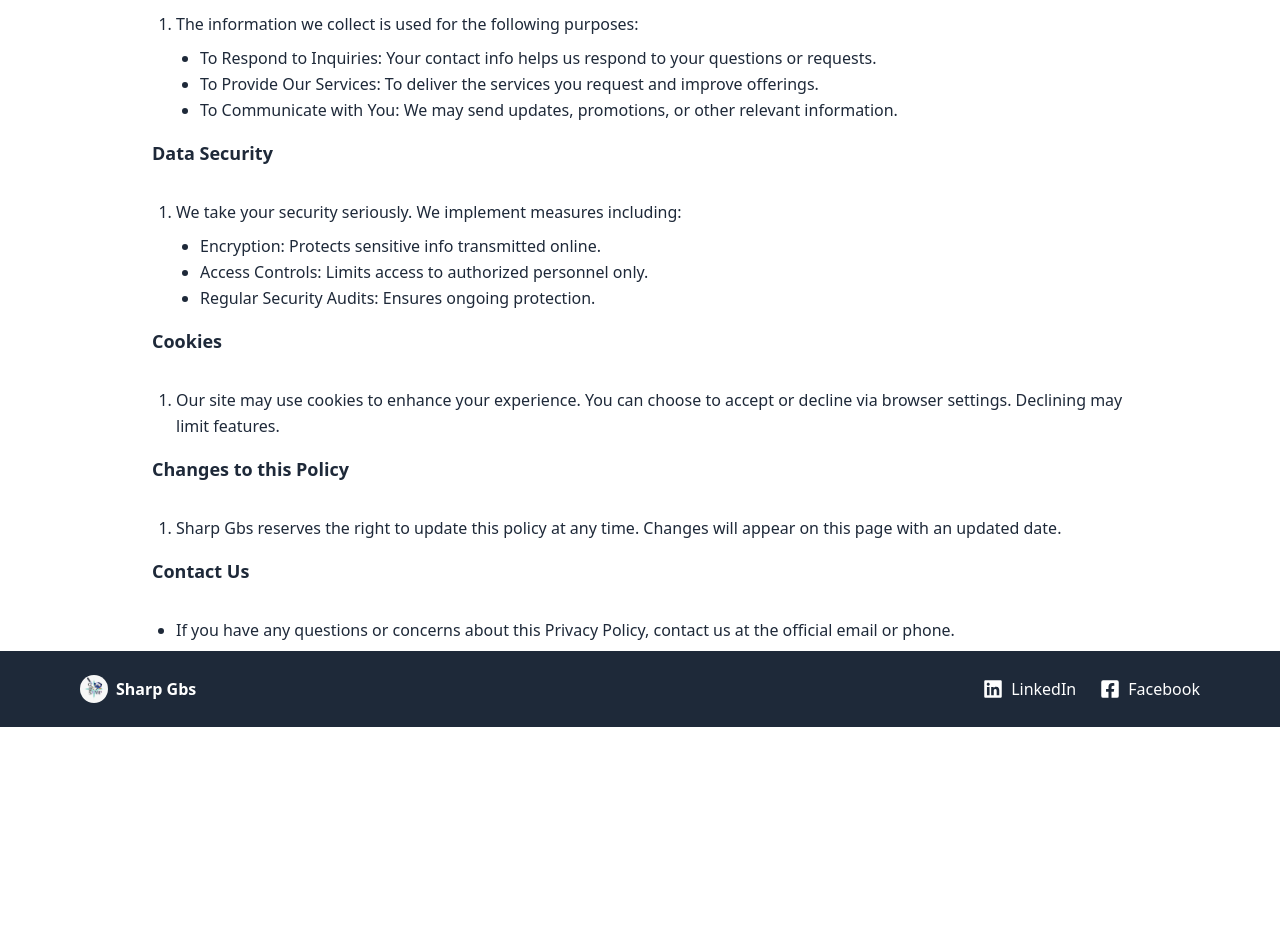
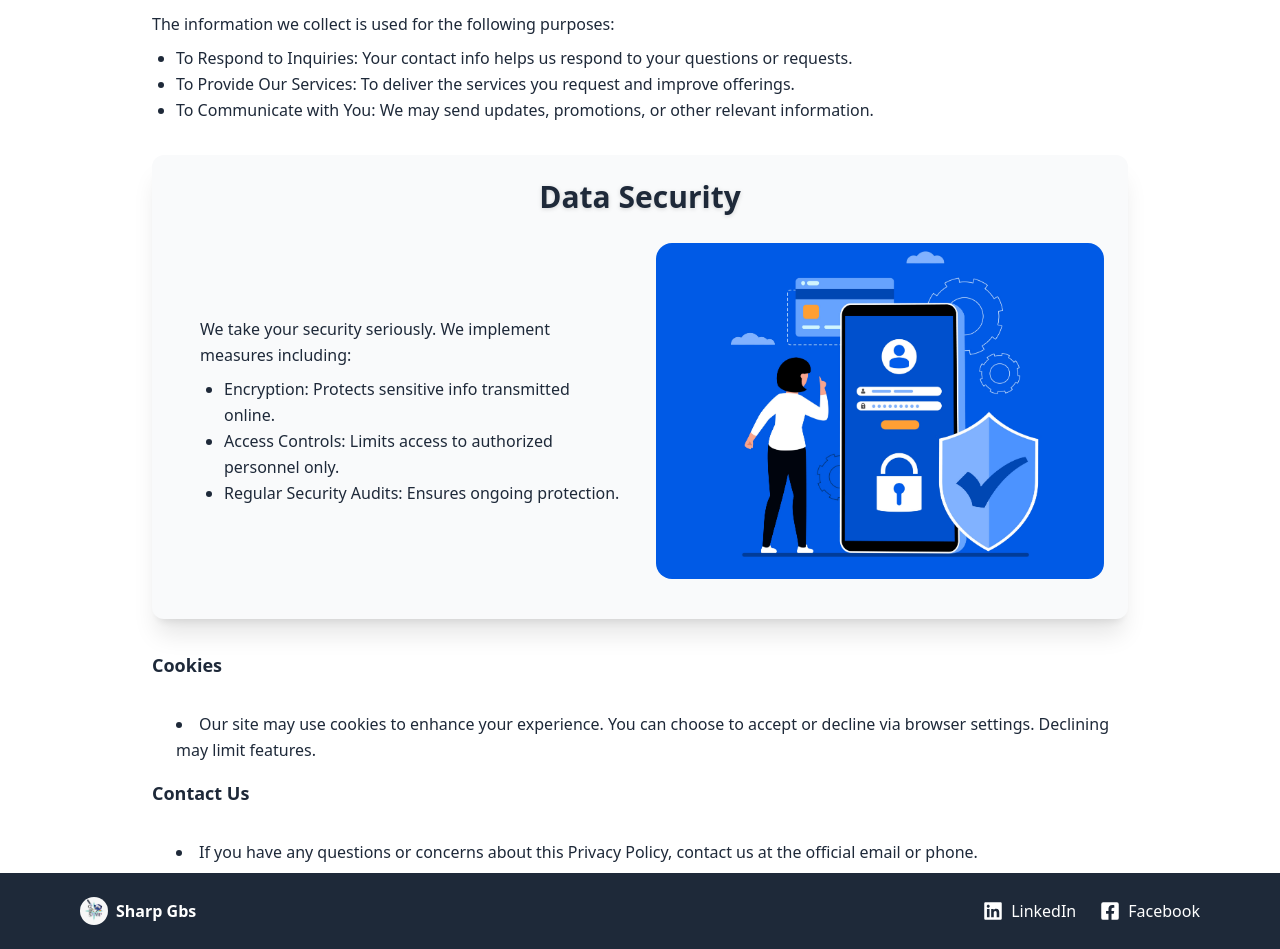
Before and after one commit to samp1uran/Sharp-Gbs, a React (Vite) app: page /privacy in a window 1280 px wide. Shown: the part 600-1549 px from the top of the page. Before the commit the page ends 1327 px from the top, so only its background shows below. Built offline with nearby package versions, Linux system fonts and the light colour scheme.

Commit message:
Added more images

```diff
--- a/src/components/About.jsx
+++ b/src/components/About.jsx
@@ -11,17 +11,19 @@ const About = () => {
         <div className="space-y-8">
           <h1 className="text-4xl font-bold text-gray-900">About Us:</h1>
           <section className="bg-gray-50 p-6 rounded-xl shadow-xl">
-            <h2 className="text-center text-3xl text-gray-800 drop-shadow-sm font-bold mb-5">
+            <h2 className="text-center text-3xl text-gray-800 drop-shadow-sm font-bold mb-7">
               Sharp Gbs
             </h2>
             <div className="flex flex-col md:flex-row items-center justify-between gap-8">
               <p className="md:w-1/2 text-lg text-gray-700 leading-relaxed">
-                We are more than just a freelancing company. We are your
-                dedicated partner in navigating the complexities of modern
-                business. Founded on the principles of integrity, excellence,
-                and innovation, we specialize in providing a diverse range of
-                professional services designed to empower businesses of all
-                sizes.
+                We are more than just a freelancing company — we are your
+                strategic partner in navigating the complexities of the modern
+                business landscape. Built on the foundational principles of
+                integrity, excellence, and innovation, we are committed to
+                delivering value-driven solutions that go beyond expectations.
+                 With us, you gain not just a service
+                provider — but a trusted ally dedicated to your long-term
+                success.
               </p>
               <div className="rounded-xl  transition-normal duration-400 hover:scale-105">
                 <Image src="/success.webp" alt="Sharp Gbs" obj="contain" />
--- a/src/components/Home.jsx
+++ b/src/components/Home.jsx
@@ -2,7 +2,8 @@ import AnimatedPage from "./AnimatedPage";
 import Image from "./Image";
 import ServicesGrid from "./ServicesGrid";
 import Testimonials from "./Testimonals";
-
+import { Button } from "@mui/material";
+import { Link } from "react-router-dom";
 export default function Home() {
   return (
     <AnimatedPage>
@@ -72,6 +73,20 @@ export default function Home() {
               newsletter for the latest updates, tips, and insights to help your
               business thrive.
             </p>
+            <div className="text-center pt-8">
+          <h3 className="text-2xl font-semibold mb-2">
+            🚀 Let’s Elevate Your Brand
+          </h3>
+          <p className="text-gray-700 mb-4">
+            Create compelling, consistent content that builds trust and drives
+            results. Reach out today!
+          </p>
+          <Link to="/contact">
+            <Button variant="contained" className="!bg-gray-800">
+              Contact
+            </Button>
+          </Link>
+        </div>
           </section>
         </div>
       </main>
--- a/src/components/Privacy.jsx
+++ b/src/components/Privacy.jsx
@@ -1,5 +1,5 @@
 import AnimatedPage from "./AnimatedPage";
-
+import Image from "./Image";
 const Privacy = () => {
   return (
     <AnimatedPage>
@@ -40,9 +40,8 @@ const Privacy = () => {
             </li>
           </ol>
 
-          <h3 className="text-lg font-semibold mt-4">Use of Information</h3>
-          <ol className="list-decimal pl-6 mb-4">
-            <li>
+          <h3 className="text-lg font-semibold mt-2">Use of Information</h3>
+            <div>
               The information we collect is used for the following purposes:
               <ul className="list-disc pl-6 mt-2">
                 <li>
@@ -58,47 +57,46 @@ const Privacy = () => {
                   other relevant information.
                 </li>
               </ul>
-            </li>
-          </ol>
+            </div>
 
-          <h3 className="text-lg font-semibold mt-4">Data Security</h3>
-          <ol className="list-decimal pl-6 mb-4">
-            <li>
-              We take your security seriously. We implement measures including:
-              <ul className="list-disc pl-6 mt-2">
-                <li>Encryption: Protects sensitive info transmitted online.</li>
-                <li>
-                  Access Controls: Limits access to authorized personnel only.
-                </li>
-                <li>Regular Security Audits: Ensures ongoing protection.</li>
-              </ul>
-            </li>
-          </ol>
-
-          <h3 className="text-lg font-semibold mt-4">Cookies</h3>
-          <ol className="list-decimal pl-6 mb-4">
-            <li>
+          <section className="bg-gray-50 p-6 rounded-xl shadow-xl" data-aos="fade-up">
+            <h2 className="text-center text-3xl text-gray-800 drop-shadow-sm font-bold mb-7">
+              Data Security
+            </h2>
+            <div className="flex flex-col md:flex-row items-center justify-between gap-8">
+                <div className="list-decimal pl-6 mb-4">
+                  We take your security seriously. We implement measures
+                  including:
+                  <ul className="list-disc pl-6 mt-2">
+                    <li>
+                      Encryption: Protects sensitive info transmitted online.
+                    </li>
+                    <li>
+                      Access Controls: Limits access to authorized personnel
+                      only.
+                    </li>
+                    <li>
+                      Regular Security Audits: Ensures ongoing protection.
+                    </li>
+                  </ul>
+                </div>
+              <div className="rounded-xl  transition-normal duration-400 hover:scale-105">
+                <Image src="/privacy.jpg" alt="Sharp Gbs" obj="contain" />
+              </div>
+            </div>
+          </section>
+          <h3 className="text-lg font-semibold ">Cookies</h3>
+            <li className=" pl-6 mb-2">
               Our site may use cookies to enhance your experience. You can
               choose to accept or decline via browser settings. Declining may
               limit features.
             </li>
-          </ol>
-
-          <h3 className="text-lg font-semibold mt-4">Changes to this Policy</h3>
-          <ol className="list-decimal pl-6 mb-4">
-            <li>
-              Sharp Gbs reserves the right to update this policy at any time.
-              Changes will appear on this page with an updated date.
-            </li>
-          </ol>
 
           <h3 className="text-lg font-semibold mt-4">Contact Us</h3>
-          <ul className="list-disc pl-6">
-            <li>
+            <li className="list-disc pl-6">
               If you have any questions or concerns about this Privacy Policy,
               contact us at the official email or phone.
             </li>
-          </ul>
         </div>
       </main>
     </AnimatedPage>
--- a/src/components/Terms.jsx
+++ b/src/components/Terms.jsx
@@ -1,5 +1,5 @@
 import AnimatedPage from "./AnimatedPage";
-
+import Image from "./Image";
 export default function Terms() {
   return (
     <AnimatedPage>
@@ -7,16 +7,24 @@ export default function Terms() {
         <h1 className="text-4xl font-bold mb-2">Terms of Service</h1>
         <hr className="mb-4" />
 
-        <p className="mb-6 text-sm text-gray-500">Last Updated: 20 Apr 2025</p>
+        <section className="bg-gray-50 p-6 rounded-xl mb-5 shadow-xl">
+          <h2 className="text-center text-3xl text-gray-800 drop-shadow-sm font-bold mb-7">
+            Data Security
+          </h2>
+          <div className="flex flex-col md:flex-row items-center justify-between gap-8">
+            <p className="md:w-1/2 text-lg text-gray-700 leading-relaxed">
+              Welcome to Sharp Gbs. These Terms of Service ("Terms") govern your
+              access to and use of our website, services, and applications
+              (collectively, the "Services"). By accessing or using our
+              Services, you agree to be bound by these Terms. If you do not
+              agree to these Terms, please do not use our Services.
+            </p>
 
-        <p className="mb-6">
-          Welcome to Sharp Gbs. These Terms of Service ("Terms") govern your
-          access to and use of our website, services, and applications
-          (collectively, the "Services"). By accessing or using our Services,
-          you agree to be bound by these Terms. If you do not agree to these
-          Terms, please do not use our Services.
-        </p>
-
+            <div className="max-w-fit rounded-xl  transition-normal duration-400 hover:scale-105">
+              <Image src="/terms.jpg" alt="Sharp Gbs" />
+            </div>
+          </div>
+        </section>
         <div className="space-y-6">
           <section>
             <h2 className="font-semibold text-lg mb-2">
```
Also changed, not shown: public/privacy.jpg (added), 1 other file (tests, documents, lock files or other folders).
